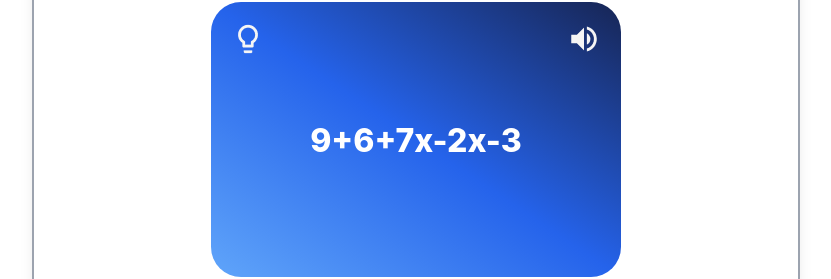
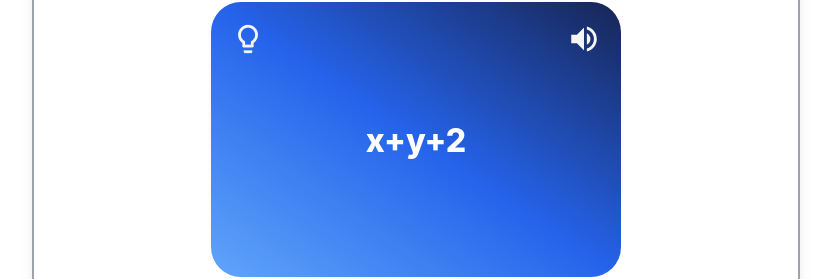
Before and after one commit to ragini743/hyggex-assignment, a React (Create React App) app: page / in a window 1280 px wide. Shown: the part 601-880 px from the top of the page, without its empty margins (224-1055 px from the left). Built offline with nearby package versions, Linux system fonts and the light colour scheme.

Commit message:
add icrement and decrement

```diff
--- a/src/components/QuizContainer.js
+++ b/src/components/QuizContainer.js
@@ -1,6 +1,21 @@
-import React from 'react'
+import React, { useState } from 'react'
+import { data } from '../utils/data'
+const QuizContainer = () => {
+    const [index,setIndex] = useState(0)
+    const [quiz,setQuiz] = useState(data[index])
+    console.log(quiz)
+    // console.log(index)
+    if(index===10){
+        alert("completed")
+        setIndex(0)
+        setQuiz(data[0])
+    }
+if(index<0|| index === undefined){
 
-const QuizContainer = () => {
+    setIndex(0)
+
+    setQuiz(data[0])
+}
   return (
     <div className=''>
         <div className='bg-gradient-to-tr from-blue-400 via-blue-600
@@ -10,16 +25,35 @@ const QuizContainer = () => {
                 <div><img src='./Frame3.png'alt=''></img></div>
              </div>
              <div className='pt-10 pb-28'>
-                <p className=' text-white font-extrabold text-center text-[2rem]'>9+6+7x-2x-3</p>
+                <p className=' text-white font-extrabold text-center
+                 text-[2rem]'>{quiz?.ques}</p>
              </div>
         </div>
         <div className='md:w-[60%] mx-auto flex justify-evenly py-10 items-center'>
             <div className='w-[3%]'><img src=' ./Vector2.png'alt=''></img></div>
-            <div className='w-[30%]'><img src='./Frame 42.png'alt=''></img></div>
-            {/* <div><img src=''alt=''></img></div> */}
-            <div className='w-[3%]'><img src='./Vector3.png'alt=''></img></div>
+            <div className='w-[35%] flex items-center'>
+                <div> <img src='./Vector (4).png'alt='' onClick={()=>
+            {
+                console.log("index",index)
+                setIndex(index-1) ;
+                console.log(index)
+        setQuiz(data[index-1])
+            }
+            }></img></div>
+
+                <p className='mx-2'>{index+1}/10</p>
+
+                <div><img src='./Vector (5).png'alt='' onClick={()=>{
+                    setIndex(1+index) ;
+                    console.log(index)
+            setQuiz(data[index+1])
+                }}></img></div>
+            </div>
+
+            <div className='w-[3%]'>
+                <img src='./Vector3.png'alt=''></img></div>
         </div>
-        <div className='flex  items-center  justify-between mb-16'>
+        <div className='flex  items-center justify-between mb-16'>
             <div className='w-[15%]'>
                 <img src='./Component 41.png'alt=''></img>
             </div>
--- /dev/null
+++ b/src/utils/data.js
@@ -0,0 +1,34 @@
+export const data = [
+    {
+        ques : "x+y+2"
+    },
+    {
+        ques:"p+q+r"
+    },
+    {
+        ques:"1+p"
+    },
+    {
+        ques:"x+2y+z"
+    },
+     {
+        ques:"x/(2y+3)"
+    },
+    {
+        ques:"5+8x"
+    },
+     {
+        ques:"3y+3z"
+    },
+     {
+        ques:"a+b+C"
+    },
+    {
+        ques:"a+x+2x+3y"
+    },
+     {
+        ques:"1+1+x"
+    },
+
+
+]
```
Also changed, not shown: public/Vector (4).png (added), public/Vector (5).png (added).
